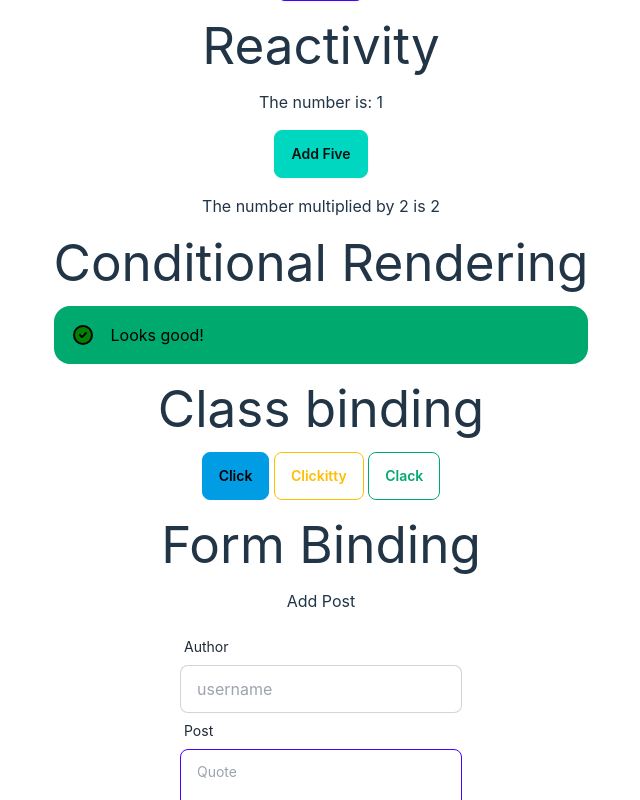
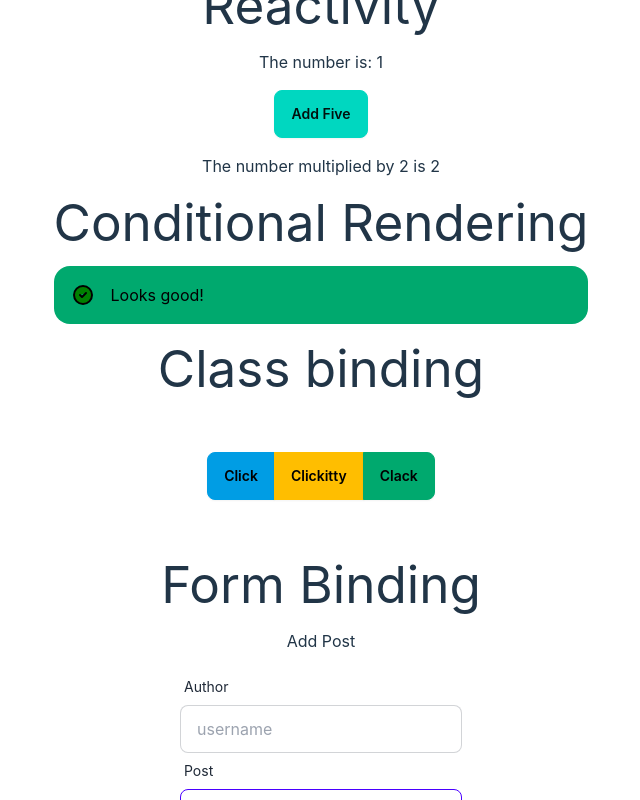
Before and after one commit to codeswitchstudio/hello-svelte, a Svelte app: page / in a window 1280 px wide. Shown: the top 800 px of the page, without its empty margins (319-959 px from the left). Built offline with nearby package versions, Linux system fonts and the light colour scheme.

Commit message:
class binding

```diff
--- a/src/App.svelte
+++ b/src/App.svelte
@@ -104,15 +104,15 @@
 {/if}
 
 <h1>Class binding</h1>
-<div class="btn-group">
+<div class="join p-10">
   <button on:click={() => changeActive(1)}
-    class="btn btn-outline btn-info {active === 1 ? 'btn-active': ''}">Click
+    class="join-item btn btn-info {active === 1 ? 'btn-active': ''}">Click
   </button>
   <button on:click={() => changeActive(2)}
-    class="btn btn-outline btn-warning {active === 2 ? 'btn-active': ''}">Clickitty
+    class="join-item btn btn-warning {active === 2 ? 'btn-active': ''}">Clickitty
   </button>
   <button on:click={() => changeActive(3)}
-    class="btn btn-outline btn-success {active === 3 ? 'btn-active': ''}">Clack
+    class="join-item btn btn-success {active === 3 ? 'btn-active': ''}">Clack
   </button>
 </div>
 
```
